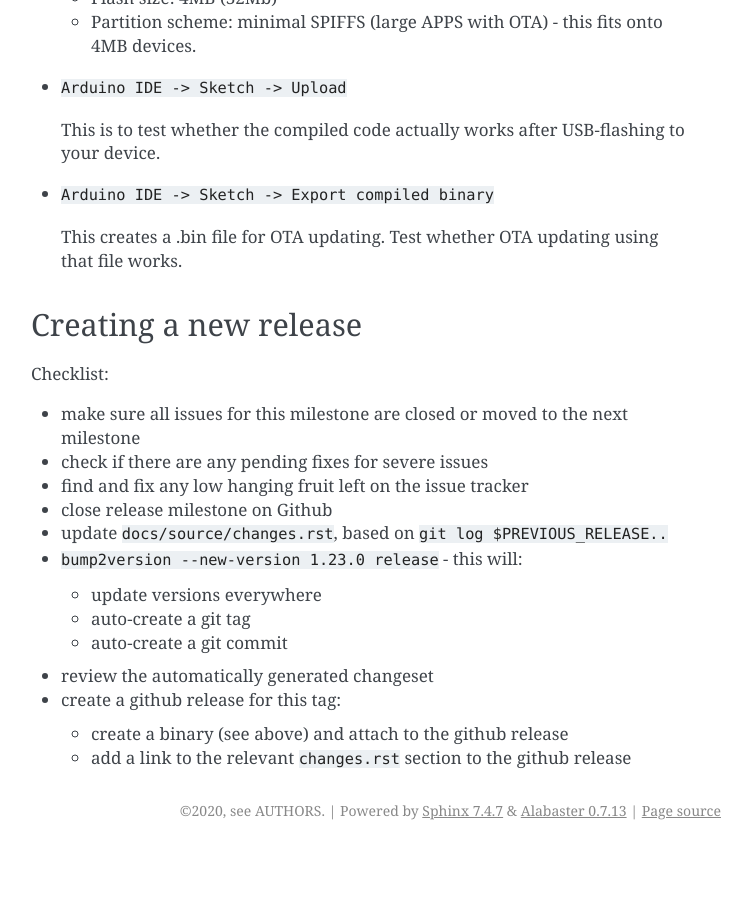
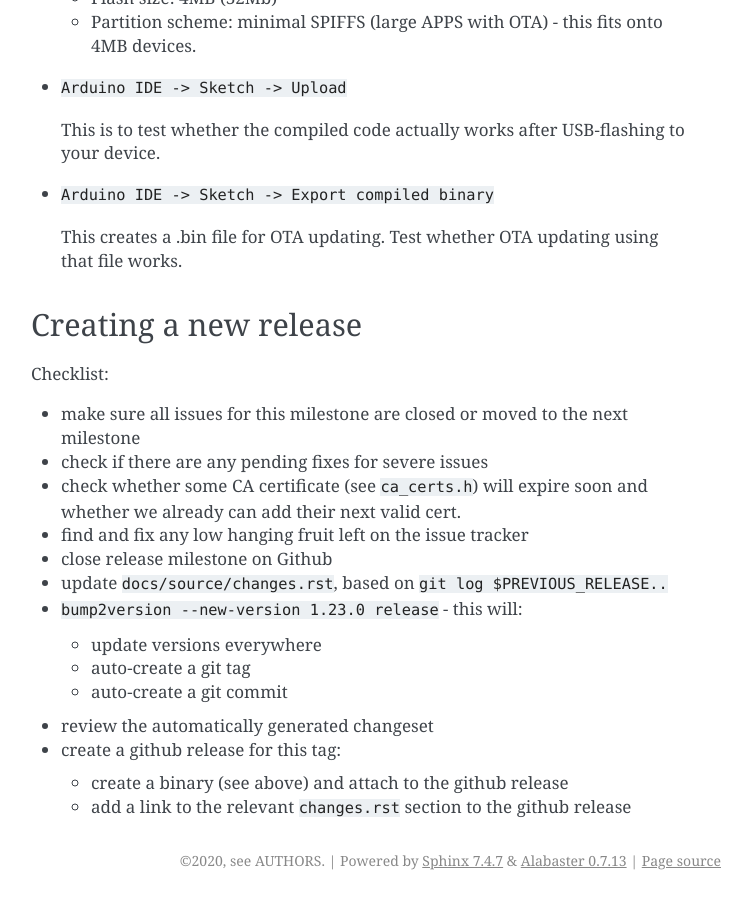
Before and after one commit to ecocurious2/MultiGeiger, a Sphinx documentation site: the page built from docs/source/development.rst, in a window 1280 px wide and 900 px high, scrolled down 1843 px. Shown: the whole window, without its empty margins (389-1141 px from the left). Built offline with Sphinx 7.4.7, drawn with Linux system fonts in a browser that asks for light colours; before the commit the page ends 2693 px from its top, so only the background shows below that.

Commit message:
release checklist: check whether CA certs will expire
... and whether we can already get/add the next CA certs.

```diff
--- a/docs/source/development.rst
+++ b/docs/source/development.rst
@@ -116,6 +116,8 @@ Checklist:
 - make sure all issues for this milestone are closed or moved to the
   next milestone
 - check if there are any pending fixes for severe issues
+- check whether some CA certificate (see ``ca_certs.h``) will expire soon and
+  whether we already can add their next valid cert.
 - find and fix any low hanging fruit left on the issue tracker
 - close release milestone on Github
 - update ``docs/source/changes.rst``, based on ``git log $PREVIOUS_RELEASE..``
```
